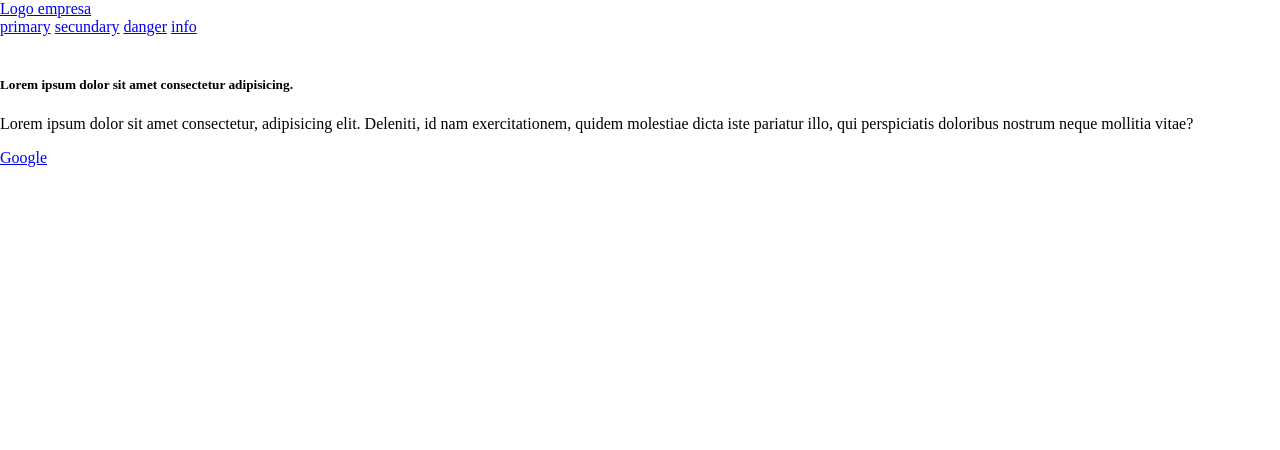
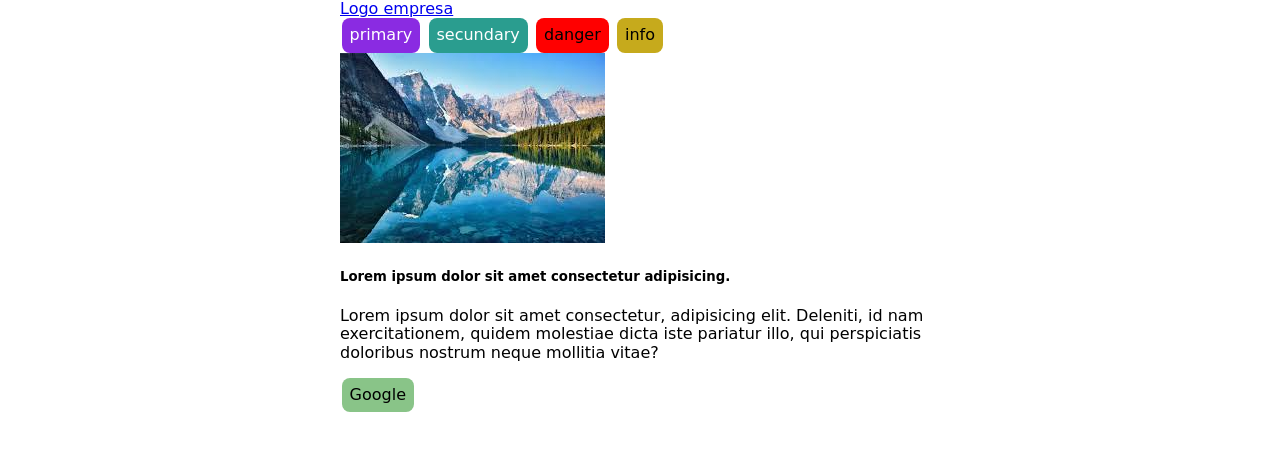
Before and after one commit to x0clous/fundamento-js, a plain HTML site: page index.html in a window 1280 px wide. Drawn offline with nearby package versions, Linux system fonts and the light colour scheme; a web font is replaced by a local one.

Commit message:
[ADDED]: Agregamos estilos y nuevo diseño

```diff
--- a/css/style.css
+++ b/css/style.css
@@ -0,0 +1,48 @@
+html{
+    box-sizing: border-box;
+}
+*,
+*:before,
+*:after{
+    box-sizing:inherit;
+}
+body{
+     font-family: "Momo Signature", cursive;
+}
+.mt-2{
+    margin-top:2 rem;
+}
+.container{
+    margin-left: auto;
+    margin-right: auto;
+    width: 95%;
+    max-width: 600px;
+}
+.btn{
+    display: inline-block;
+    text-decoration: none;
+    font-size: 1rem;
+    padding: 0.5rem;
+    margin: 0 0.1rem;
+    border-radius: 0.5em;
+}
+.btn-primary{
+    color:white;
+    background-color:blueviolet;
+}
+.btn-secundary{
+    color:white;
+    background-color: #2a9d8f;
+}
+.btn-danger{
+    color:black;
+    background-color:red;
+}
+.btn-info{
+    color:black;
+    background-color:rgb(198, 170, 28);
+}
+.btn-success{
+    color:black;
+    background-color:rgb(137, 196, 136);
+}
--- a/index.html
+++ b/index.html
@@ -4,28 +4,32 @@
     <meta charset="UTF-8">
     <meta name="viewport" content="width=device-width, initial-scale=1.0">
     <title> Practica 1 </title>
+    <link rel="preconnect" href="https://fonts.googleapis.com">
+    <link rel="preconnect" href="https://fonts.gstatic.com" crossorigin>
+    <link href="https://fonts.googleapis.com/css2?family=Momo+Signature&display=swap" rel="stylesheet">
     <link rel="stylesheet" href="./css/style.css">
      <link rel="stylesheet" href="./css/normalize.css">
 </head>
 <body>
-    <header>
-        <a href="/">Logo empresa</a>
+    <header class="container">
+        <a href="/" class="logo">Logo empresa</a>
     </header>
-    <nav>
-        <a href="#">primary</a>
-        <a href="#">secundary</a>
-        <a href="#">danger</a>
-        <a href="#">info</a>
+    <nav class="container mt-2">
+        <a href="#" class="btn btn-primary">primary</a>
+        <a href="#" class="btn btn-secundary">secundary</a>
+        <a href="#" class="btn btn-danger">danger</a>
+        <a href="#" class="btn btn-info">info</a>
     </nav>
-    <section>
-        <article>
-            <img src="" alt="">
-            <div>
+    <section class="container mt-2">
+        <article class="card">
+            <img src="assets/img/sight.jpeg" alt="" class="card-img">
+            <div class="card-body">
                 <h5>Lorem ipsum dolor sit amet consectetur adipisicing.</h5>
                 <p>
                     Lorem ipsum dolor sit amet consectetur, adipisicing elit. Deleniti, id nam exercitationem, quidem molestiae dicta iste pariatur illo, qui perspiciatis doloribus nostrum neque mollitia vitae?
                 </p>
-                <a href="https://www.google.com" target="_blank"> Google</a>
+                <a href="https://www.google.com" target="_blank" class="btn btn-success">
+                Google</a>
             </div>
         </article>
     </section>
```
Also changed, not shown: assets/img/sight.jpeg (added).
